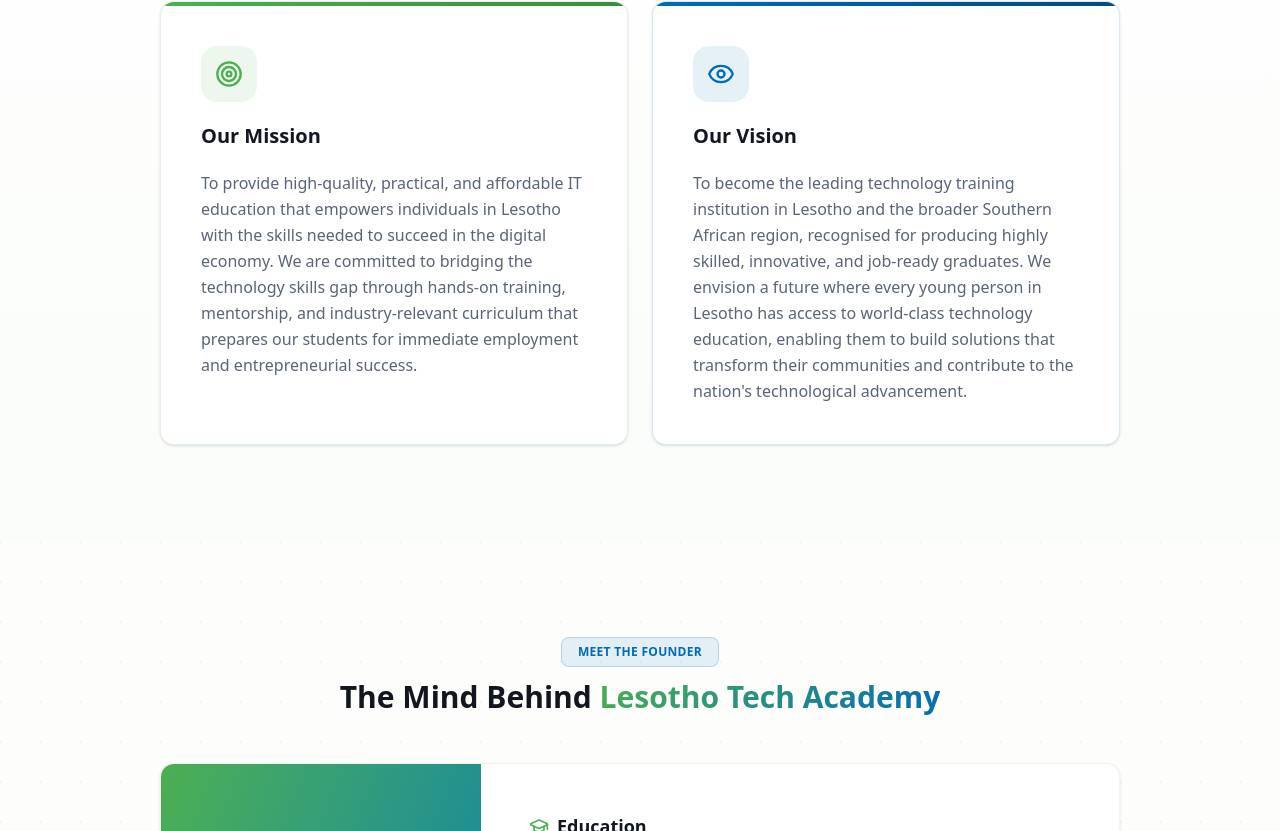
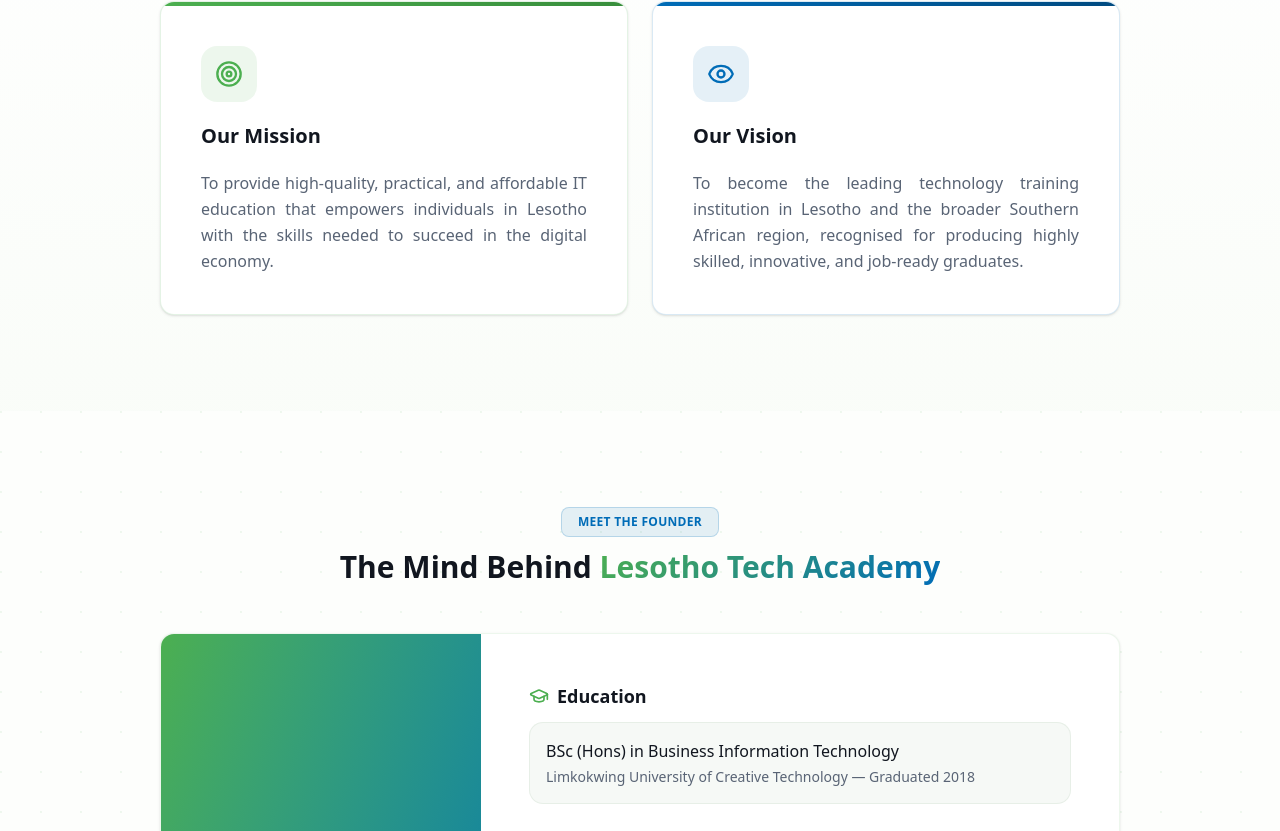
Before and after one commit to Mohono-110/Lesothotechacademy, a Next.js app: page /about in a window 1280 px wide. Shown: the part 1429-2260 px from the top of the page. Built offline with nearby package versions, Linux system fonts and the light colour scheme.

Commit message:
Update Mission & Vision text and justify content

```diff
--- a/src/app/about/page.tsx
+++ b/src/app/about/page.tsx
@@ -242,12 +242,9 @@
                     <Target className="h-7 w-7" />
                   </div>
                   <h3 className="text-xl font-bold text-foreground">Our Mission</h3>
-                  <p className="text-muted-foreground leading-relaxed text-sm sm:text-base">
+                  <p className="text-muted-foreground leading-relaxed text-sm sm:text-base text-justify">
                     To provide high-quality, practical, and affordable IT education that empowers
                     individuals in Lesotho with the skills needed to succeed in the digital economy.
-                    We are committed to bridging the technology skills gap through hands-on training,
-                    mentorship, and industry-relevant curriculum that prepares our students for
-                    immediate employment and entrepreneurial success.
                   </p>
                 </CardContent>
               </Card>
@@ -262,13 +259,10 @@
                     <Eye className="h-7 w-7" />
                   </div>
                   <h3 className="text-xl font-bold text-foreground">Our Vision</h3>
-                  <p className="text-muted-foreground leading-relaxed text-sm sm:text-base">
+                  <p className="text-muted-foreground leading-relaxed text-sm sm:text-base text-justify">
                     To become the leading technology training institution in Lesotho and the broader
                     Southern African region, recognised for producing highly skilled, innovative,
-                    and job-ready graduates. We envision a future where every young person in
-                    Lesotho has access to world-class technology education, enabling them to build
-                    solutions that transform their communities and contribute to the nation&apos;s
-                    technological advancement.
+                    and job-ready graduates.
                   </p>
                 </CardContent>
               </Card>
```
